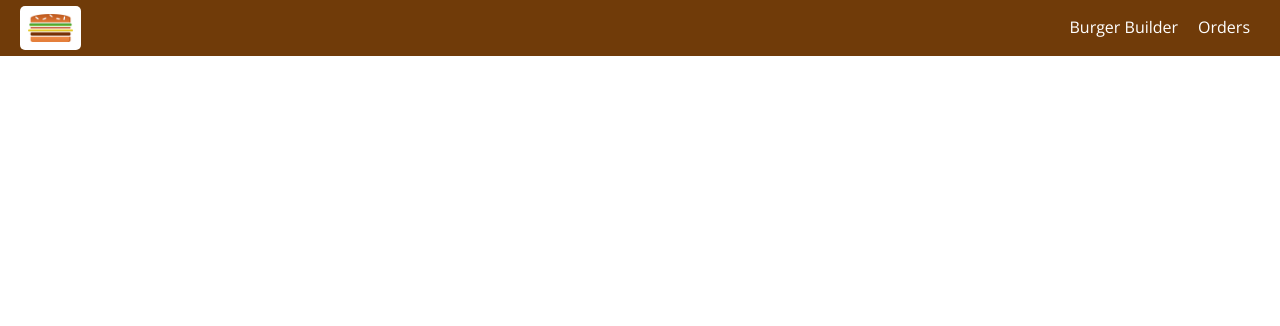
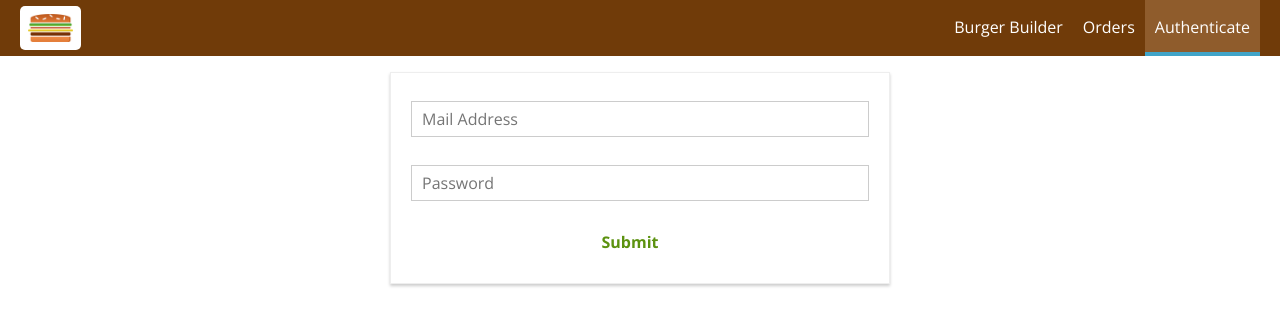
Before and after one commit to psikon/react-complete-guide, a React app in the folder burger-builder/: page /auth in a window 1280 px wide. Shown: the top 326 px of the page. Built offline with nearby package versions, Linux system fonts and the light colour scheme.

Commit message:
added authentification

```diff
--- a/burger-builder/src/App.js
+++ b/burger-builder/src/App.js
@@ -5,6 +5,7 @@
 import Checkout from './containers/Checkout/Checkout';
 import Orders from './containers/Orders/Orders';
 import {Route, Switch } from 'react-router-dom';
+import Auth from './containers/Auth/Auth';
 
 class App extends Component {
 
@@ -22,6 +23,7 @@
           <Switch>
             <Route path="/checkout" component={Checkout} />
             <Route path='/orders' component= {Orders}/>
+            <Route path='/auth' component={Auth}/>
             <Route path="/" exact component={BurgerBuilder} />
           </Switch>
         </Layout>
--- a/burger-builder/src/components/Navigation/NavigationItems/NavigationItems.js
+++ b/burger-builder/src/components/Navigation/NavigationItems/NavigationItems.js
@@ -7,6 +7,7 @@
     <ul className={classes.NavigationItems}>
        <NavigationItem link="/" exact>Burger Builder</NavigationItem>
        <NavigationItem link="/orders" >Orders</NavigationItem>
+       <NavigationItem link="/auth">Authenticate</NavigationItem>
     </ul>
 );
 
--- a/burger-builder/src/components/UI/Input/Input.css
+++ b/burger-builder/src/components/UI/Input/Input.css
@@ -23,7 +23,7 @@
 
 .InputElement:focus {
     outline: none;
-    background-color: lightblue;
+    border: 1px solid lightblue;
 }
 
 .Invalid {
--- /dev/null
+++ b/burger-builder/src/containers/Auth/Auth.css
@@ -0,0 +1,15 @@
+.Auth {
+    margin: 20px auto;
+    width: 80%;
+    text-align: center;
+    box-shadow: 0 2px 3px #ccc;
+    border: 1px solid #eee;
+    padding: 10px;
+    box-sizing: border-box;
+}
+
+@media (min-width: 600px) {
+    .Auth {
+        width: 500px;
+    }
+}
--- /dev/null
+++ b/burger-builder/src/containers/Auth/Auth.js
@@ -0,0 +1,128 @@
+import React, { Component } from 'react';
+import { connect } from 'react-redux';
+
+import classes from './Auth.css'
+import Input from '../../components/UI/Input/Input';
+import Button from '../../components/UI/Button/Button';
+import * as actions from '../../store/actions/index';
+
+class Auth extends Component {
+    state = {
+        controls: {
+            email: {
+                elementType: 'input',
+                elementConfig: {
+                    type: 'email',
+                    placeholder: 'Mail Address'
+                },
+                value: '',
+                validation: {
+                    required: true,
+                    isEmail: true,
+                },
+                valid: false,
+                touched: false
+            },
+            password: {
+                elementType: 'input',
+                elementConfig: {
+                    type: 'password',
+                    placeholder: 'Password'
+                },
+                value: '',
+                validation: {
+                    required: true,
+                    minLength: 6,
+                },
+                valid: false,
+                touched: false
+            },
+        }
+    }
+
+    checkValidity(value, rules) {
+        let isValid = true;
+
+        if (!rules) {
+            return true;
+        }
+
+        if (rules.required) {
+            isValid = value.trim() !== '' && isValid;
+        }
+        if (rules.minLength) {
+            isValid = value.length >= rules.minLength && isValid;
+        }
+        if (rules.maxLength) {
+            isValid = value.length <= rules.maxLength && isValid;
+        }
+        if (rules.isEmail) {
+            const pattern = /[a-z0-9!#$%&'*+/=?^_`{|}~-]+(?:\.[a-z0-9!#$%&'*+/=?^_`{|}~-]+)*@(?:[a-z0-9](?:[a-z0-9-]*[a-z0-9])?\.)+[a-z0-9](?:[a-z0-9-]*[a-z0-9])?/;
+            isValid = pattern.test(value) && isValid
+        }
+
+        if (rules.isNumeric) {
+            const pattern = /^\d+$/;
+            isValid = pattern.test(value) && isValid
+        }
+
+        return isValid;
+    }
+
+    inputChangedHandler = (event, controlName) => {
+        const updatedControls = {
+            ...this.state.controls,
+            [controlName]: {
+                ...this.state.controls[controlName],
+                value: event.target.value,
+                valid: this.checkValidity(event.target.value, this.state.controls[controlName].validation),
+                touched: true
+            }
+        }
+        this.setState({controls: updatedControls});
+    }
+
+    submitHandler = (event) => {
+        event.preventDefault();
+        this.props.onAuth(this.state.controls.email.value, this.state.controls.password.value)
+    }
+
+    render() {
+        const fromElementsArray =[];
+        for (let key in this.state.controls) {
+            fromElementsArray.push({
+                id: key,
+                config: this.state.controls[key]
+            })
+        }
+
+        const form = fromElementsArray.map(formElement => (
+            <Input
+                key={formElement.id}
+                elementType={formElement.config.elementType}
+                elementConfig={formElement.config.elementConfig}
+                value={formElement.config.value}
+                invalid={!formElement.config.valid}
+                shouldValidate={formElement.config.validation}
+                touched={formElement.config.touched}
+                changed={(event) => this.inputChangedHandler(event, formElement.id)}/>
+
+        ))
+        return (
+            <div className={classes.Auth}>
+                <form onSubmit={this.submitHandler}>
+                    {form}
+                    <Button btnType="Success">Submit</Button>
+                </form>
+            </div>
+        )
+    }
+}
+
+const matDispatchToProps = dispatch => {
+    return {
+        onAuth: (email, password) => dispatch(actions.auth(email, password))
+    }
+}
+
+export default connect(null, matDispatchToProps)(Auth);
--- a/burger-builder/src/containers/Checkout/ContactData/ContactData.js
+++ b/burger-builder/src/containers/Checkout/ContactData/ContactData.js
@@ -128,6 +128,16 @@
             isValid = value.length <= rules.maxLength && isValid;
         }
 
+        if (rules.isEmail) {
+            const pattern = /[a-z0-9!#$%&'*+/=?^_`{|}~-]+(?:\.[a-z0-9!#$%&'*+/=?^_`{|}~-]+)*@(?:[a-z0-9](?:[a-z0-9-]*[a-z0-9])?\.)+[a-z0-9](?:[a-z0-9-]*[a-z0-9])?/;
+            isValid = pattern.test(value) && isValid
+        }
+
+        if (rules.isNumeric) {
+            const pattern = /^\d+$/;
+            isValid = pattern.test(value) && isValid
+        }
+
         return isValid;
     }
 
--- a/burger-builder/src/store/actions/actionTypes.js
+++ b/burger-builder/src/store/actions/actionTypes.js
@@ -11,3 +11,7 @@
 export const FETCH_ORDERS_START = 'FETCH_ORDERS_START';
 export const FETCH_ORDERS_SUCCESS = 'FETCH_ORDERS_SUCCESS';
 export const FETCH_ORDERS_FAIL = 'FETCH_ORDERS_FAIL';
+
+export const AUTH_START = 'AUTH_START';
+export const AUTH_SUCCESS= 'AUTH_SUCCESS';
+export const AUTH_FAIL = 'AUTH_FAIL';
--- /dev/null
+++ b/burger-builder/src/store/actions/auth.js
@@ -0,0 +1,42 @@
+import axios from 'axios';
+import * as actionTypes from './actionTypes';
+
+export const authStart = () => {
+    return {
+        type: actionTypes.AUTH_START
+    };
+};
+
+export const authSuccess = (authData) => {
+    return {
+        type: actionTypes.AUTH_SUCCESS,
+        authData: authData
+    };
+};
+
+export const authFail = (error)=> {
+    return {
+        type: actionTypes.AUTH_FAIL,
+        error: error
+    };
+};
+
+export const auth = (email, password) => {
+    return dispatch => {
+        dispatch(authStart());
+        const authData = {
+            email: email,
+            password: password,
+            returnSecureToken: true
+        }
+        axios.post("https://identitytoolkit.googleapis.com/v1/accounts:signUp?key=AIzaSyDmhev_3adJ7oDsu61-D3hRSGT_StHIE_c", authData)
+            .then(response => {
+                console.log(response);
+                dispatch(authSuccess(response.data))
+            })
+            .catch(err => {
+                console.log(err);
+                dispatch(authFail(err))
+            })
+    };
+};
--- a/burger-builder/src/store/actions/index.js
+++ b/burger-builder/src/store/actions/index.js
@@ -8,3 +8,7 @@
     purchaseInit,
     fetchOrders
     } from './order';
+
+export {
+    auth
+} from './auth';
```
